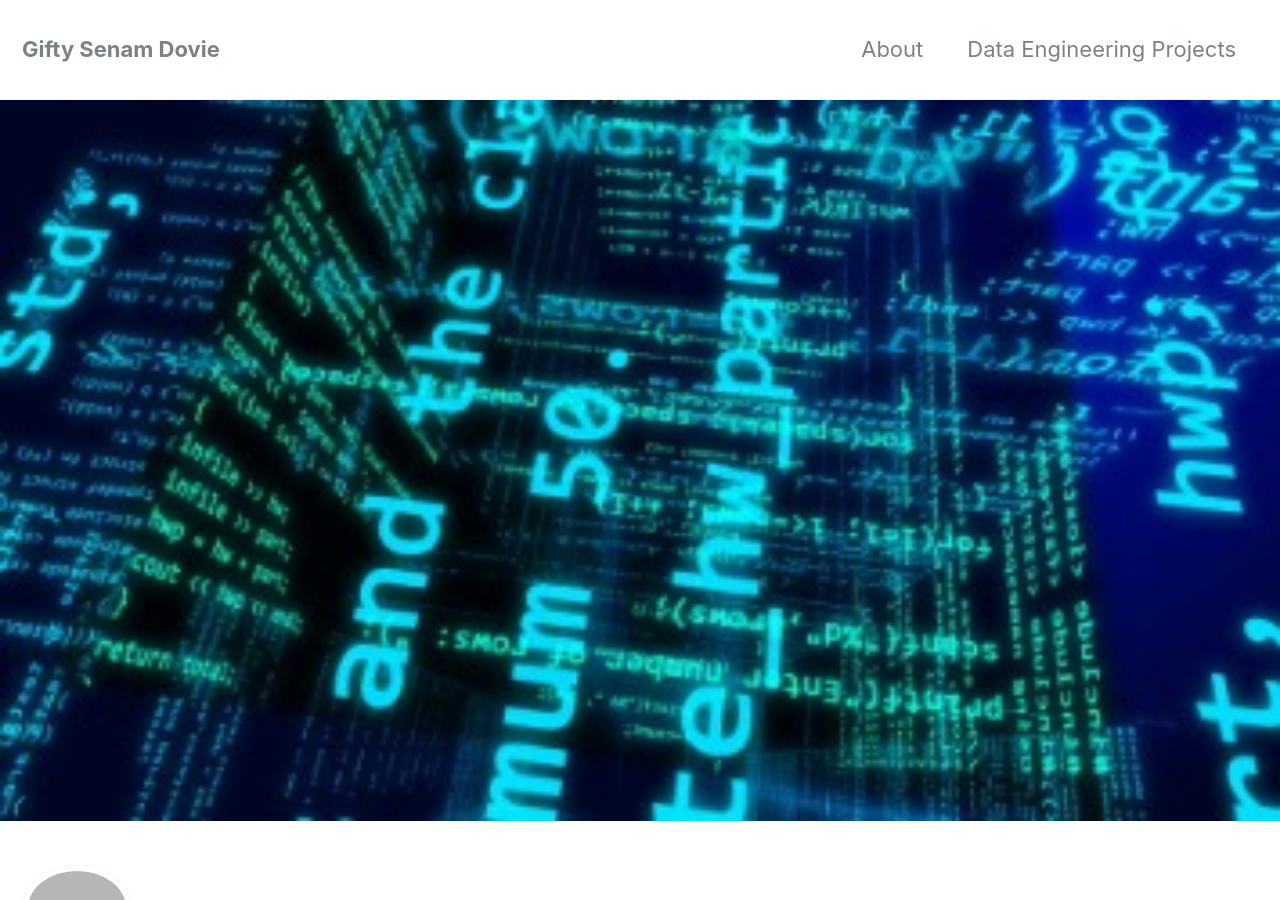
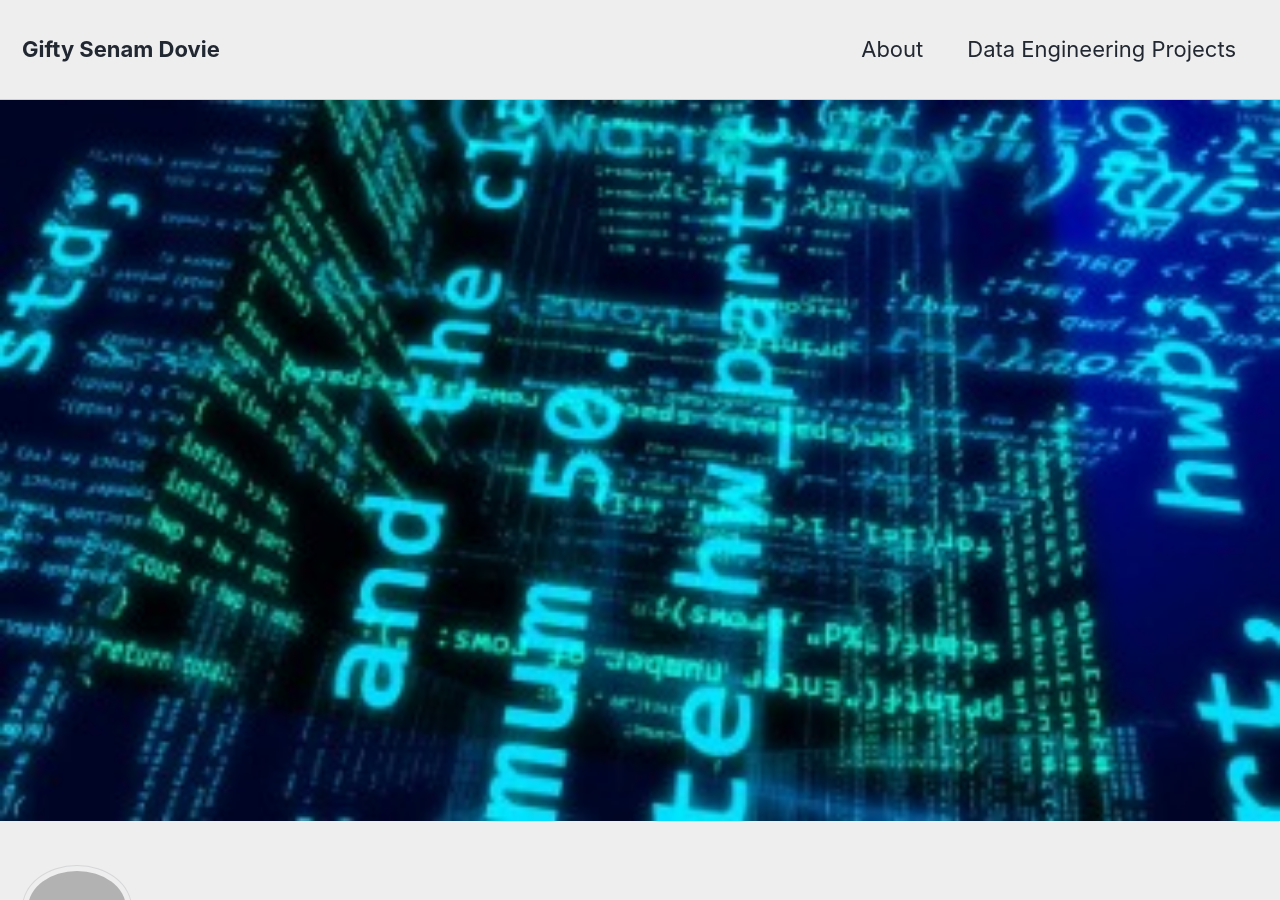
Before and after one commit to EnaSmoak/EnaSmoak.github.io, a Jekyll site: the page built from index.html, in a window 1280 px wide and 900 px high. Built offline with Jekyll 4.4.1, drawn with Linux system fonts in a browser that asks for light colours; nearby versions of some CDN libraries; the list of posts is cut into pages by our own code.

Commit message:
change theme

```diff
--- a/_config.yml
+++ b/_config.yml
@@ -5,7 +5,7 @@
 # For technical reasons, this file is *NOT* reloaded automatically when you use
 # `jekyll serve`. If you change this file, please restart the server process.
 
-minimal_mistakes_skin: "default" # "air", "aqua", "contrast", "dark", "dirt", "neon", "mint", "plum", "sunrise"
+minimal_mistakes_skin: "air" # "default", "aqua", "contrast", "dark", "dirt", "neon", "mint", "plum", "sunrise"
 
 # Site Settings
 locale: "en-US"
```
